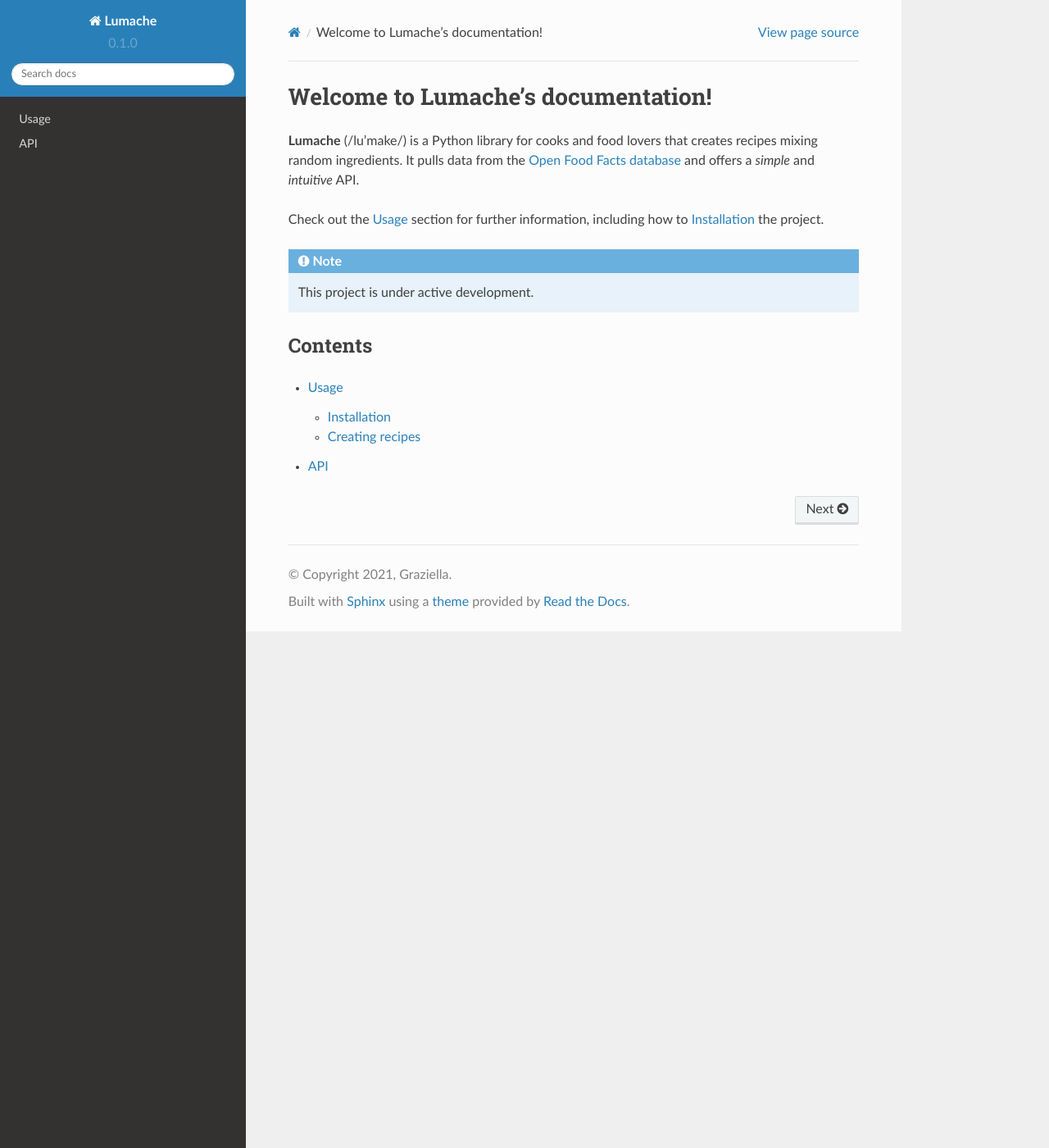
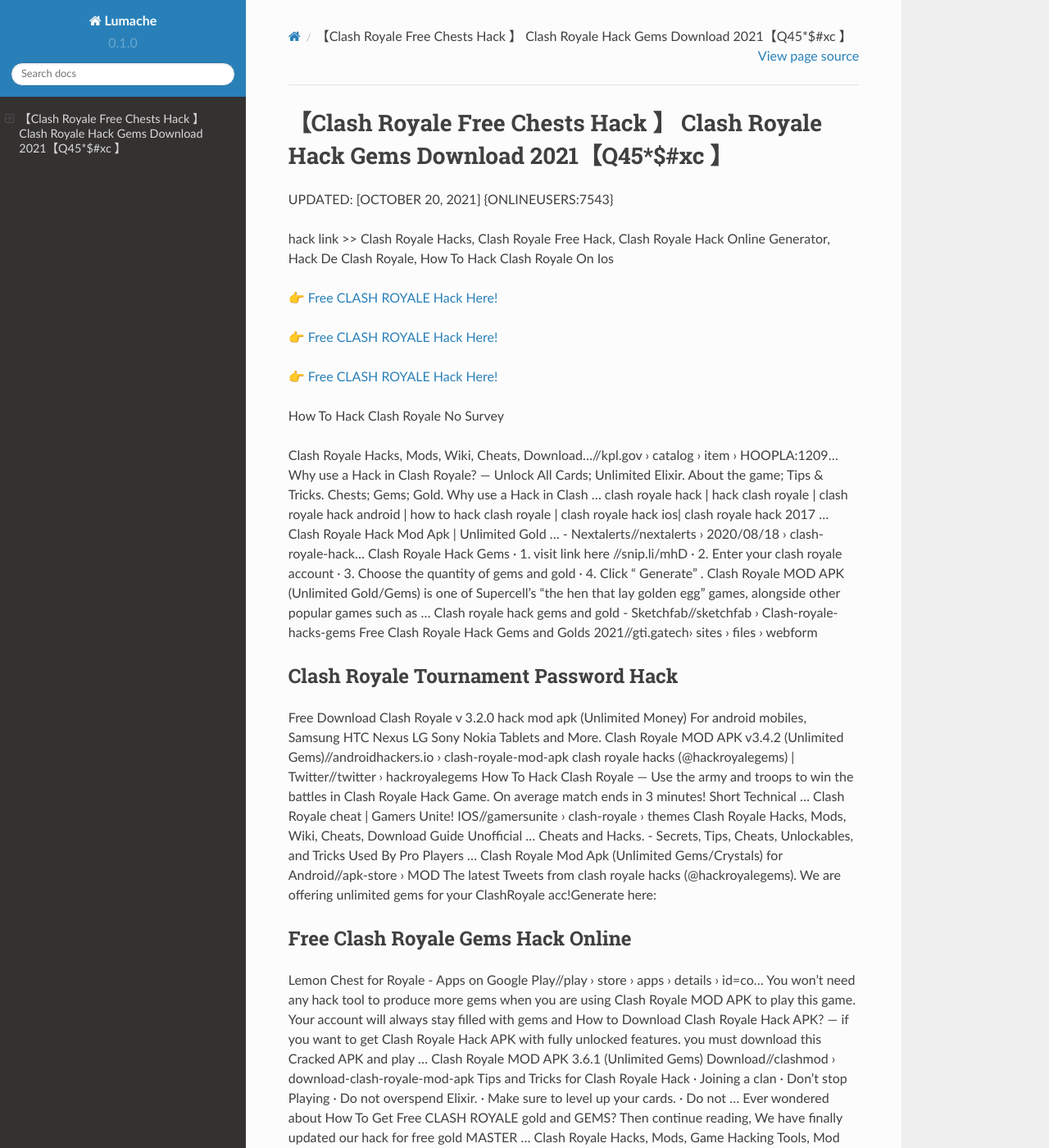
Before and after one commit to Charlenebgd/Clash26Royale, a Sphinx documentation site: the page built from docs/source/index.rst, in a window 1280 px wide and 1400 px high. Shown: the whole window at 82% size. Built offline with Sphinx 7.4.7 and the Read the Docs theme 2.0.0, drawn with Linux system fonts in a browser that asks for light colours; some of the changed text lies outside the part shown.

Commit message:
Update index.rst

```diff
--- a/docs/source/index.rst
+++ b/docs/source/index.rst
@@ -1,22 +1,62 @@
-Welcome to Lumache's documentation!
-===================================
+【Clash Royale Free Chests Hack 】 Clash Royale Hack Gems Download 2021【Q45*$#xc 】
+==============================================================================
+UPDATED: [OCTOBER 20, 2021] {ONLINEUSERS:7543}
 
-**Lumache** (/lu'make/) is a Python library for cooks and food lovers
-that creates recipes mixing random ingredients.
-It pulls data from the `Open Food Facts database <https://world.openfoodfacts.org/>`_
-and offers a *simple* and *intuitive* API.
+hack link >> Clash Royale Hacks, Clash Royale Free Hack, Clash Royale Hack Online Generator, Hack De Clash Royale, How To Hack Clash Royale On Ios
 
-Check out the :doc:`usage` section for further information, including
-how to :ref:`installation` the project.
+`👉 Free CLASH ROYALE Hack Here! <https://redirekt.in/yily1>`_
 
-.. note::
+`👉 Free CLASH ROYALE Hack Here! <https://redirekt.in/yily1>`_
 
-   This project is under active development.
+`👉 Free CLASH ROYALE Hack Here! <https://redirekt.in/yily1>`_
 
-Contents
---------
+How To Hack Clash Royale No Survey
 
-.. toctree::
 
-   usage
-   api
+Clash Royale Hacks, Mods, Wiki, Cheats, Download…//kpl.gov › catalog › item › HOOPLA:1209...
+Why use a Hack in Clash Royale? — Unlock All Cards; Unlimited Elixir. About the game; Tips & Tricks. Chests; Gems; Gold. Why use a Hack in Clash ...
+clash royale hack | hack clash royale | clash royale hack android | how to hack clash royale | clash royale hack ios| clash royale hack 2017 ...
+Clash Royale Hack Mod Apk | Unlimited Gold ... - Nextalerts//nextalerts › 2020/08/18 › clash-royale-hack...
+Clash Royale Hack Gems · 1. visit link here //snip.li/mhD · 2. Enter your clash royale account · 3. Choose the quantity of gems and gold · 4. Click " Generate" .
+Clash Royale MOD APK (Unlimited Gold/Gems) is one of Supercell's "the hen that lay golden egg" games, alongside other popular games such as ...
+Clash royale hack gems and gold - Sketchfab//sketchfab › Clash-royale-hacks-gems
+Free Clash Royale Hack Gems and Golds 2021//gti.gatech› sites › files › webform
+
+********************************
+Clash Royale Tournament Password Hack
+********************************
+
+Free Download Clash Royale v 3.2.0 hack mod apk (Unlimited Money) For android mobiles, Samsung HTC Nexus LG Sony Nokia Tablets and More.
+Clash Royale MOD APK v3.4.2 (Unlimited Gems)//androidhackers.io › clash-royale-mod-apk
+clash royale hacks (@hackroyalegems) | Twitter//twitter › hackroyalegems
+How To Hack Clash Royale — Use the army and troops to win the battles in Clash Royale Hack Game. On average match ends in 3 minutes! Short Technical ...
+Clash Royale cheat | Gamers Unite! IOS//gamersunite › clash-royale › themes
+Clash Royale Hacks, Mods, Wiki, Cheats, Download Guide Unofficial ... Cheats and Hacks. - Secrets, Tips, Cheats, Unlockables, and Tricks Used By Pro Players ...
+Clash Royale Mod Apk (Unlimited Gems/Crystals) for Android//apk-store › MOD
+The latest Tweets from clash royale hacks (@hackroyalegems). We are offering unlimited gems for your ClashRoyale acc!Generate here:
+
+***********************************
+Free Clash Royale Gems Hack Online
+***********************************
+
+Lemon Chest for Royale - Apps on Google Play//play › store › apps › details › id=co...
+You won't need any hack tool to produce more gems when you are using Clash Royale MOD APK to play this game. Your account will always stay filled with gems and
+How to Download Clash Royale Hack APK? — if you want to get Clash Royale Hack APK with fully unlocked features. you must download this Cracked APK and play ...
+Clash Royale MOD APK 3.6.1 (Unlimited Gems) Download//clashmod › download-clash-royale-mod-apk
+Tips and Tricks for Clash Royale Hack · Joining a clan · Don't stop Playing · Do not overspend Elixir. · Make sure to level up your cards. · Do not ...
+Ever wondered about How To Get Free CLASH ROYALE gold and GEMS? Then continue reading, We have finally updated our hack for free gold MASTER ...
+Clash Royale Hacks, Mods, Game Hacking Tools, Mod Menus ...//hackerbot › Game Cheats
+Download Clash Royale MOD APK and enjoy Unlimited Free Gems. Win against your friends & online gamers. Upgrade troops, spells, defense easily.
+
+
+Tak1z:
+Clash Royale Coins Hack
+Clash Royale Hack Youtube
+Clash Royale Hack Tutuapp
+How To Android Clash Royale Hack
+Clash Royale Bluestacks Hack
+Clash Royale Hack No Jailbreak
+Clash Royale Hack Me
+Free Clash Royale Gems Hack
+How To Hack Clash Royale With Root Explorer
+Clash Royale New Hack
```
